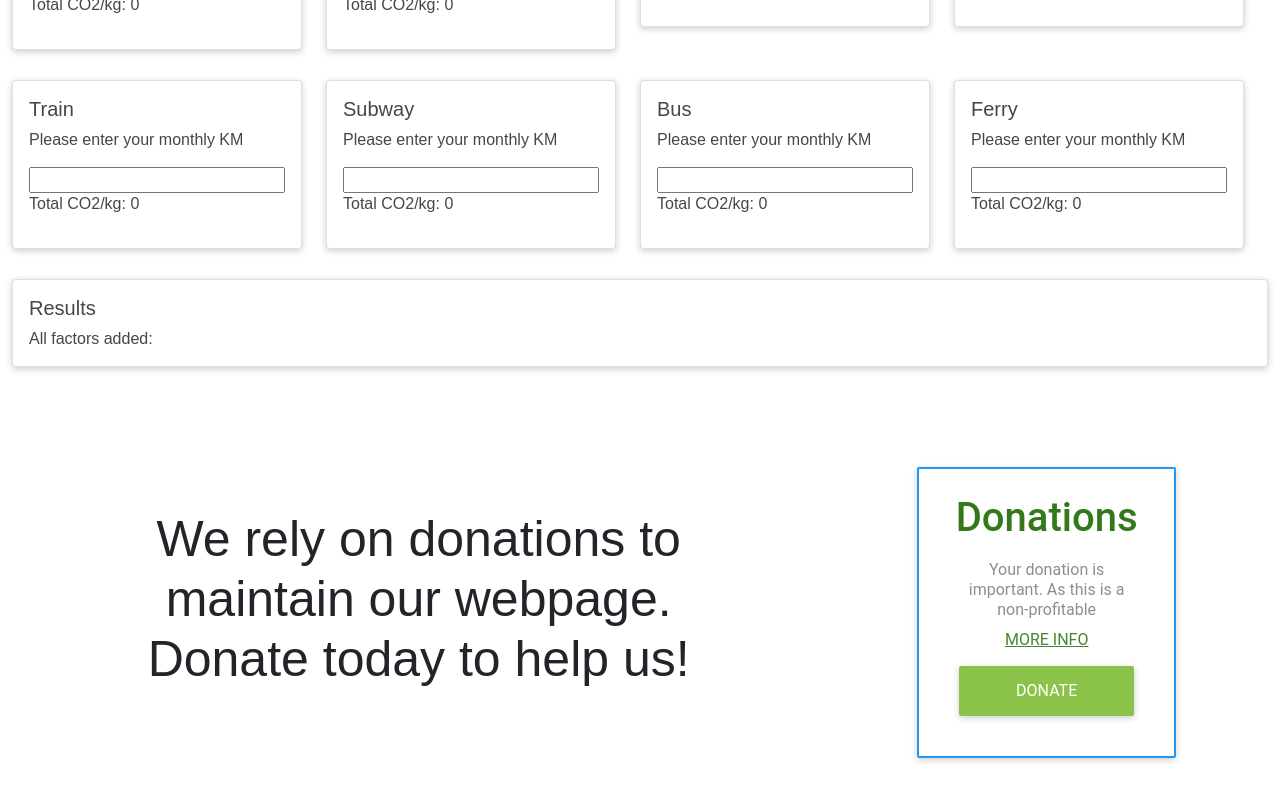
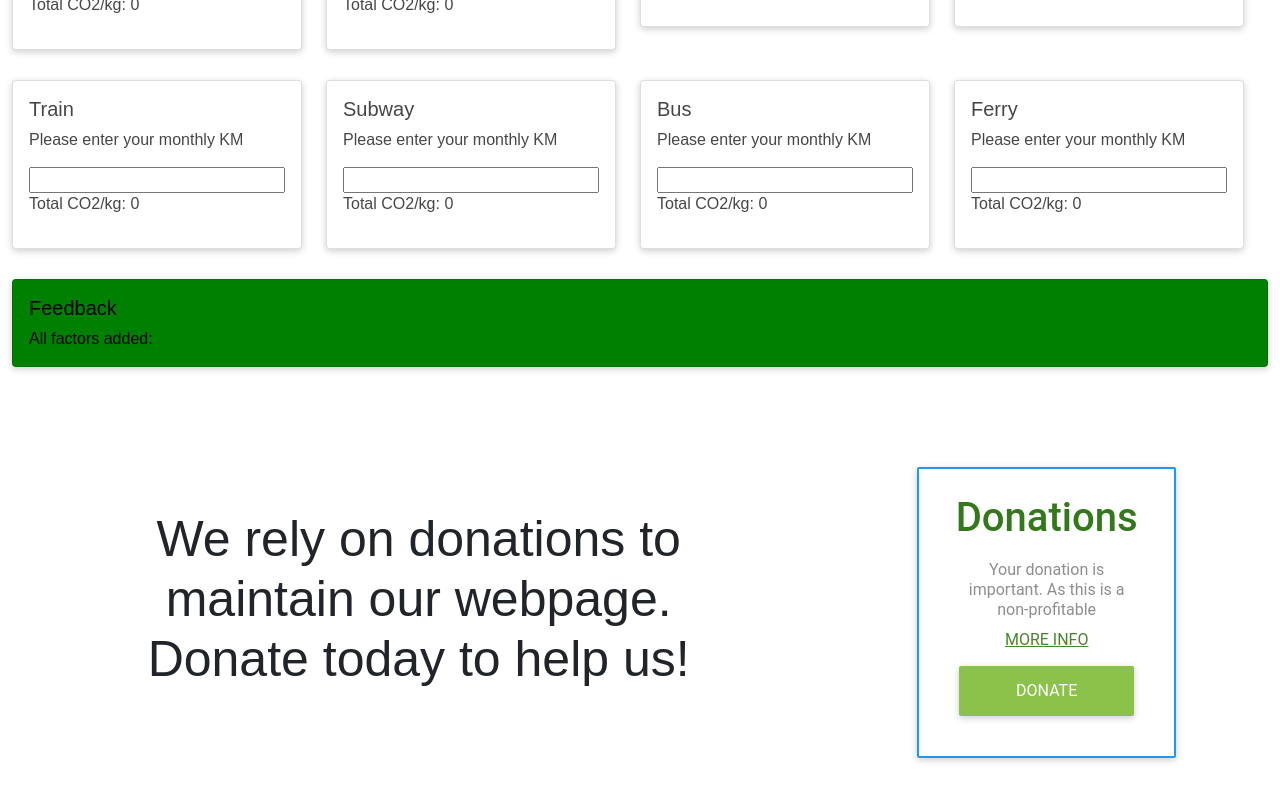
Before and after one commit to viniciussrusso/co2--final, a React (Create React App) app: page / in a window 1280 px wide. Shown: the part 632-1432 px from the top of the page. Built offline with nearby package versions, Linux system fonts and the light colour scheme; no server answers.

Commit message:
style-added-to-app

```diff
--- a/src/App.js
+++ b/src/App.js
@@ -68,7 +68,12 @@ function App(props) {
           />
         </Col>
       </Row>
-      <Cards cardTitle={"Results"} text={"All factors added: "} cardId={"9"} />
+      <Cards
+        style={{ backgroundColor: "green", color: "black" }}
+        cardTitle={"Feedback"}
+        text={"All factors added: "}
+        cardId={"9"}
+      />
       <Row>
         <Col>
           <h1 className="h1-mainpage">
--- a/src/components/Cards/Cards.jsx
+++ b/src/components/Cards/Cards.jsx
@@ -3,7 +3,7 @@ import "bootstrap/dist/css/bootstrap.min.css";
 import { Card } from "react-bootstrap";
 import InputBar from "../Input/InputBar";
 
-const Cards = ({ cardTitle, text, cardId }) => {
+const Cards = ({ style, cardTitle, text, cardId }) => {
   const cardSelection = () => {
     switch (cardId) {
       case "1":
@@ -31,7 +31,7 @@ const Cards = ({ cardTitle, text, cardId }) => {
 
   return (
     <>
-      <Card className="card">
+      <Card className="card" style={style}>
         <Card.Body>
           <Card.Title>{cardTitle}</Card.Title>
           <Card.Text>{text}</Card.Text>
```
Also changed, not shown: src/components/Cards/card.css (line endings or trailing spaces).
